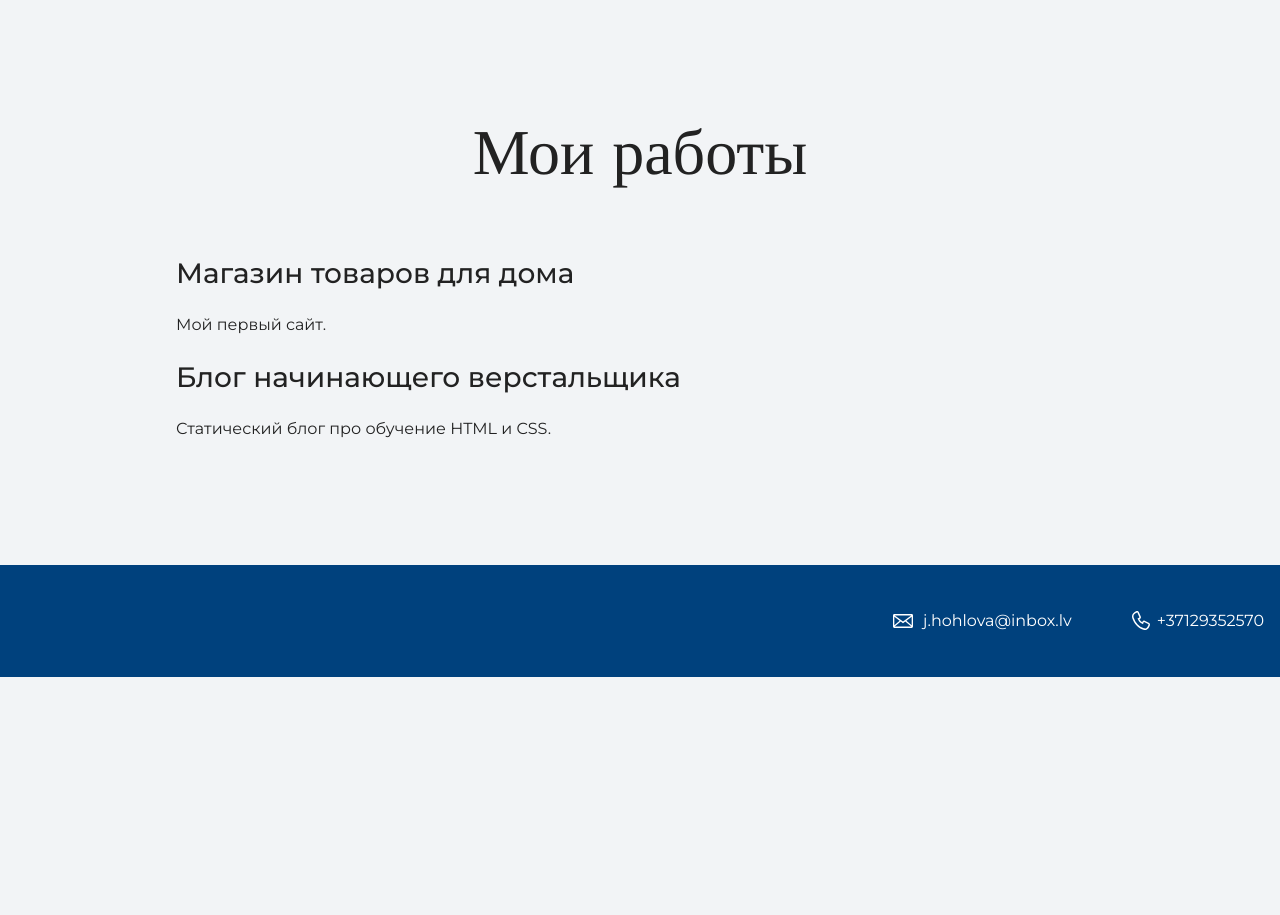
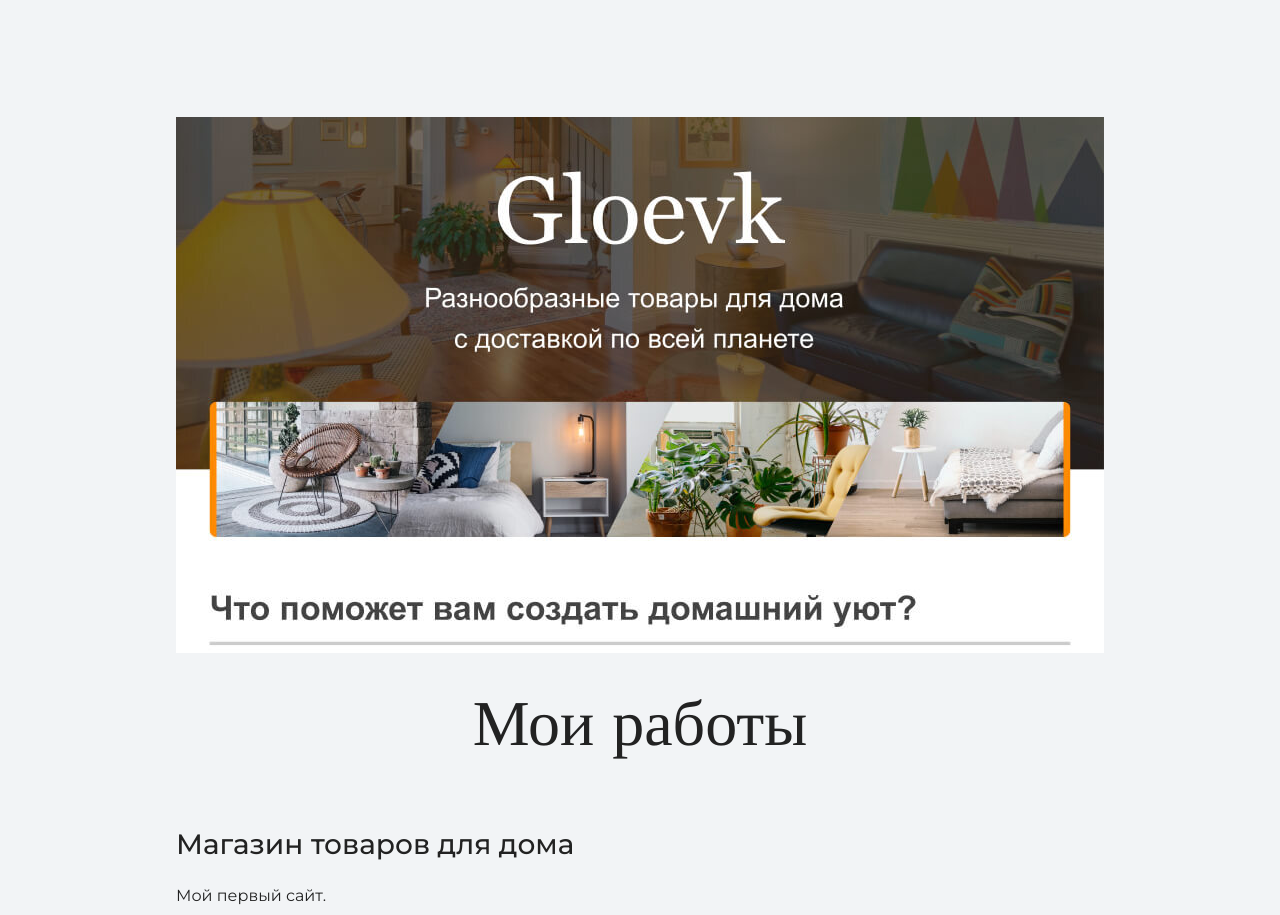
Before and after one commit to JulijaHohlova/my-site, a plain HTML site: page index.html in a window 1280 px wide. Shown: the part 1954-2869 px from the top of the page. Before the commit the page ends 2631 px from the top, so only its background shows below. Drawn offline with nearby package versions, Linux system fonts and the light colour scheme.

Commit message:
feat: add project-image

```diff
--- a/index.html
+++ b/index.html
@@ -37,6 +37,9 @@
 
     <section class="portfolio">
       <div class="container">
+        <figure class="project-image">
+          <img src="files/project.jpg" width="928" height="536" alt="Сайт магазина товаров для дома">
+        </figure>
       <h2 class="subheading">Мои работы</h2>
 
       <h3>Магазин товаров для дома</h3>
```
